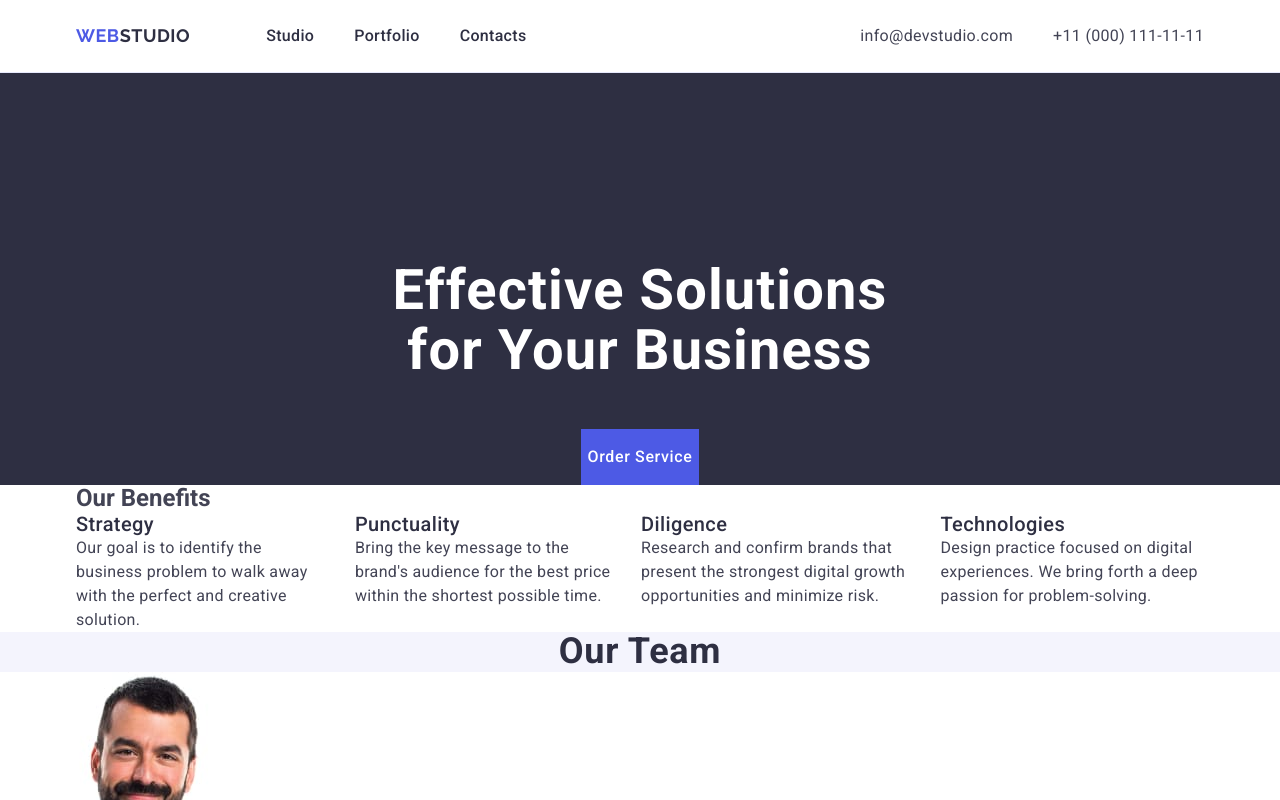
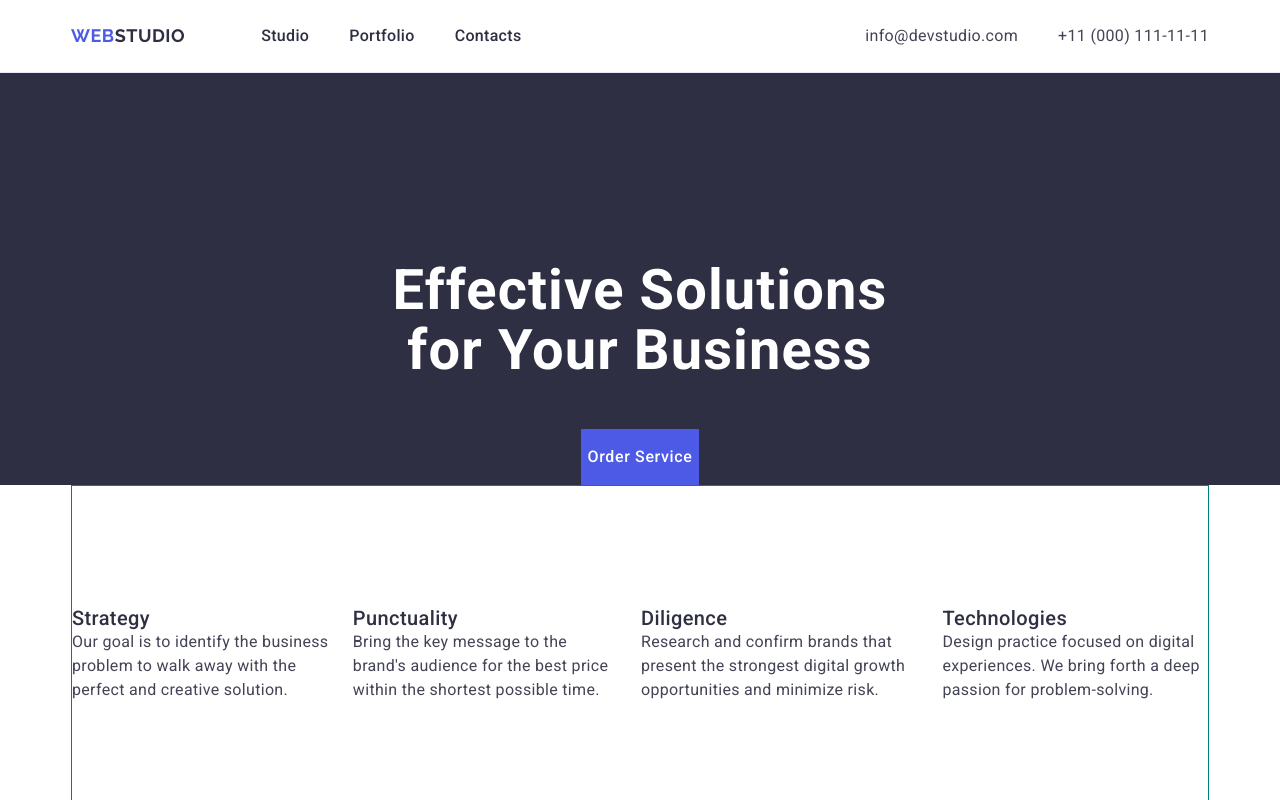
Before and after one commit to Yevhenii-Shevchenko/goit-markup-hw-03, a plain HTML site: page index.html in a window 1280 px wide. Shown: the top 800 px of the page. Drawn offline with nearby package versions, Linux system fonts and the light colour scheme.

Commit message:
fix benefints-1+fix_conteiner1168

```diff
--- a/css/styles.css
+++ b/css/styles.css
@@ -7,7 +7,21 @@ body {
   background-color: #fff;
 }
 
-/* reset */
+.visually-hidden {
+  position: absolute;
+  width: 1px;
+  height: 1px;
+  margin: -1px;
+  border: 0;
+  padding: 0;
+
+  white-space: nowrap;
+  clip-path: inset(100%);
+  clip: rect(0 0 0 0);
+  overflow: hidden;
+}
+
+/*------ reset -------*/
 ul,
 ol {
   list-style-type: none;
@@ -29,14 +43,19 @@ a {
   text-decoration: none;
 }
 
-/* -----  common  ----- */
+img {
+  display: block;
+}
+/* --------- reset ----------*/
+
+/* -------  common  -------- */
 .container {
-  max-width: 1158px;
+  max-width: 1168px;
   padding: 0 15px;
   margin: 0 auto;
 }
 
-/* --  Header  --    */
+/* --------  Header  --------    */
 button {
   cursor: pointer;
 }
@@ -115,9 +134,9 @@ button {
 .contacts-link:focus {
   color: #404bbf;
 }
-/* --  Header  --    */
+/* ----------  Header  ----------    */
 
-/* --  Hero  --    */
+/* ----------  Hero  -----------    */
 .hero {
   background-color: #2e2f42;
 }
@@ -162,15 +181,23 @@ button {
 .hero-button:focus {
   background-color: #404bbf;
 }
-/* -----  Hero  ------    */
+/* -------------  Hero  ------------    */
 
-/* -----  Main  ----    */
+/* -----------  Main  -------------    */
 .benefits-list {
   /* background-color: #404bbf; */
+  border: solid 1px teal;
 
   display: flex;
-  flex-wrap: nowrap;
+
   gap: 24px;
+
+  padding-top: 120px;
+  padding-bottom: 120px;
+}
+
+.benefits-item {
+  width: calc((100%-72px) / 4);
 }
 
 .benefits-h-three {
@@ -244,9 +271,9 @@ button {
   letter-spacing: 0.02em;
   color: #434455;
 }
-/* ------  Main  --------    */
+/* ----------------  Main  ----------    */
 
-/* ------ Footer  ------- */
+/* ------------- Footer  ------------ */
 .footer {
   background-color: #2e2f42;
 }
--- a/index.html
+++ b/index.html
@@ -69,7 +69,7 @@
       <!-- Our Benefits -->
       <section class="benefits">
         <div class="container">
-          <h2>Our Benefits</h2>
+          <h2 class="visually-hidden">Our Benefits</h2>
           <ul class="benefits-list">
             <li class="benefits-item">
               <h3 class="benefits-h-three">Strategy</h3>
```
